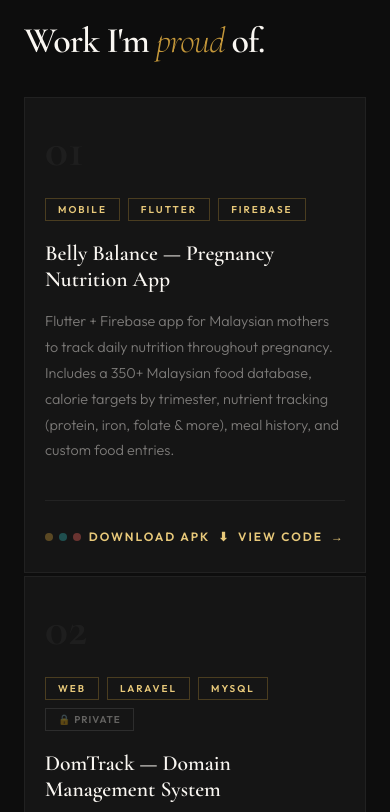
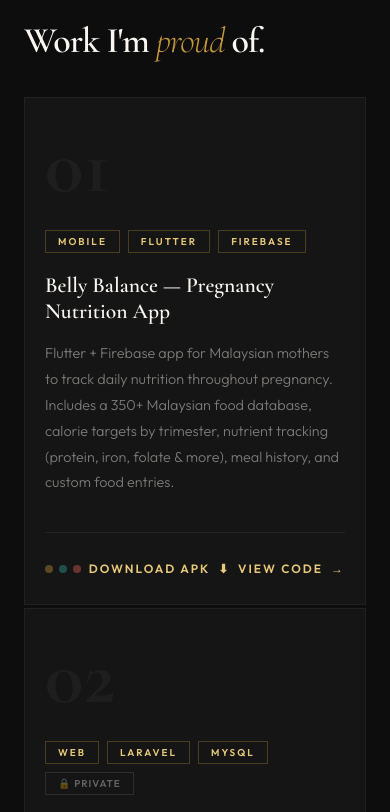
Before and after one commit to faz36/portfolio, a plain HTML site: page index.html in a window 390 px wide. Shown: the part 2142-2954 px from the top of the page. Drawn offline with nearby package versions, Linux system fonts and the light colour scheme.

Commit message:
resize font

```diff
--- a/style.css
+++ b/style.css
@@ -972,6 +972,6 @@ footer p { color: rgba(250, 247, 242, 0.28); font-size: 0.78rem; letter-spacing:
     .meta-row { padding: 14px 16px; }
     .pdf-modal-name { font-size: 0.88rem; }
     .project-card h3 { font-size: 1.35rem; }
-    .project-num { font-size: 3.0rem !important; line-height: 1; margin-bottom: 8px; }
+    .project-num { font-size: 5.0rem !important; line-height: 1; margin-bottom: 8px; }
     .project-header { flex-direction: column; align-items: flex-start; gap: 8px; }
 }
```
